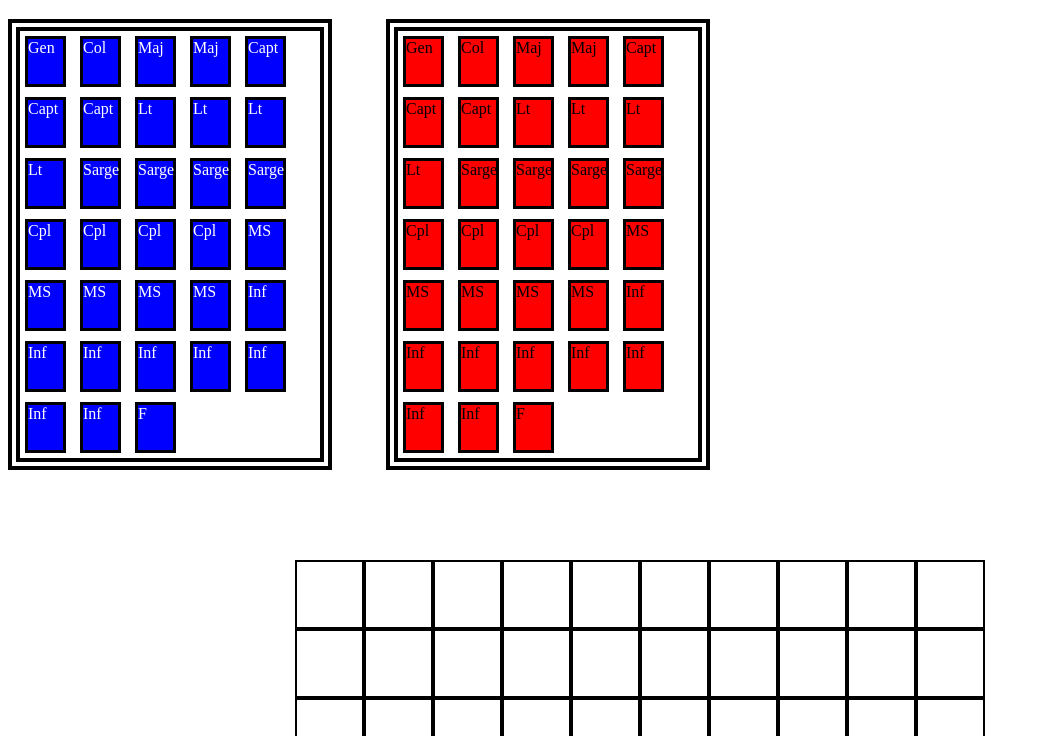
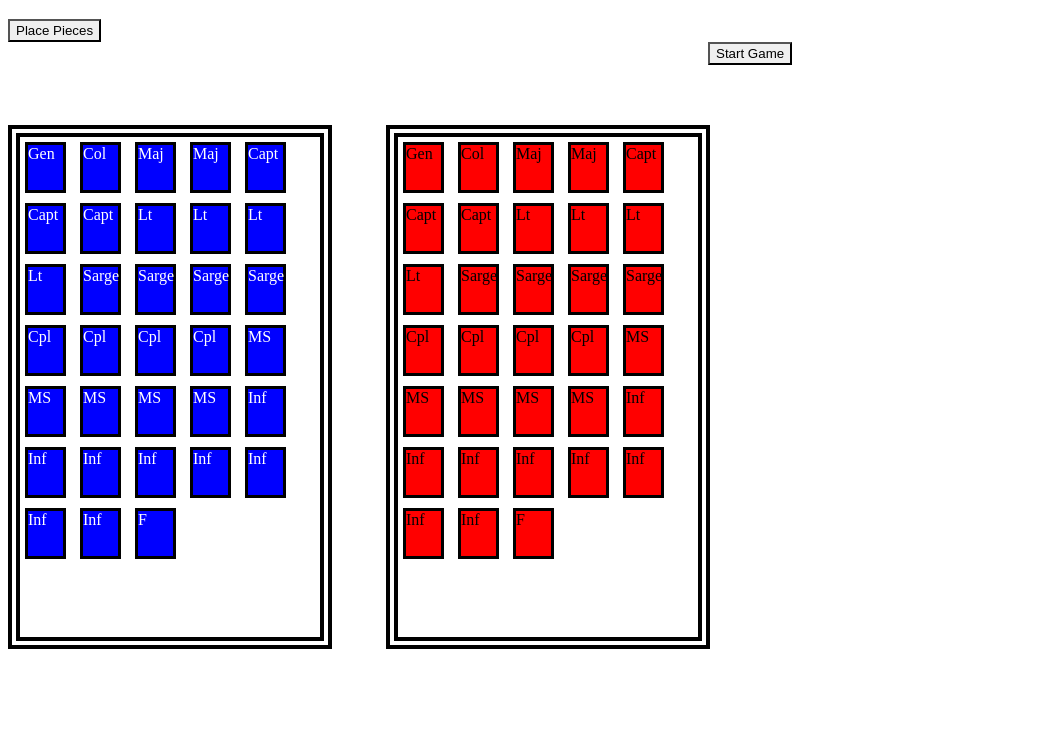
Before and after one commit to adigi-1775/Project-1-Stratego, a plain HTML site: page index.html in a window 1280 px wide. Shown: the part 61-797 px from the top of the page, without its empty margins (0-1040 px from the left). Drawn offline with Linux system fonts and the light colour scheme.

Commit message:
buttons update

```diff
--- a/css/style.css
+++ b/css/style.css
@@ -50,8 +50,8 @@ h1 {
   background-color: white;
   border: 12px double black;
   justify-content: space-around;
-  max-width: 300px;
-  max-height: 500px;
+  width: 300px;
+  height: 500px;
   margin-bottom: 90px;
   margin-right: 25px;
 }
@@ -60,24 +60,26 @@ h1 {
   background-color: white;
   border: 12px double black;
   justify-content: space-around;
-  max-width: 300px;
-  max-height: 500px;
+  width: 300px;
+  height: 500px;
   margin-bottom: 90px;
   margin-left: 25px;
 }
 
-#ready-button {
+#place-piece-button {
   padding-top: 2px;
   padding-bottom: 2px;
   border-color: black;
 }
-#ready-button:active {
+#place-piece-button:active {
   transform: translateY(2px);
 }
 #start-button {
   padding-top: 2px;
   padding-bottom: 2px;
   border-color: black;
+  margin-left: 700px;
+  margin-bottom: 60px;
 }
 #start-button:active {
   transform: translateY(2px);
--- a/index.html
+++ b/index.html
@@ -7,6 +7,13 @@
     <h1>Stratego (...kinda)</h1>
   </head>
   <body style="background-image: url('file:///Users/anthonydigiammarino/Desktop/Project-1-Stratego/images/Stratego_plateau.jpeg')">
+    <form id="form">
+      <button type="submit" id="place-piece-button">Place Pieces</button>
+    </form>
+    <form id="form2">
+      <button type="submit" id="start-button">Start Game</button>
+    </form>
+    <script type="text/javascript" src="js/app.js"></script>
       <div class="pieces-container-p1">
         <div class="blue" id="generalb">Gen</div>
         <div class="blue" id="colonel">Col</div>
@@ -198,13 +205,5 @@
           <figure id="front"></figure>
           <figure id="back"></figure>
       </div> -->
-
-    <form id="form">
-      <button type="submit" id="place-piece-button">Place Pieces</button>
-    </form>
-    <form id="form2">
-      <button type="submit" id="start-button">Start Game</button>
-    </form>
-    <script type="text/javascript" src="js/app.js"></script>
   </body>
 </html>
```
Also changed, not shown: js/app.js (+0 -7 lines).
